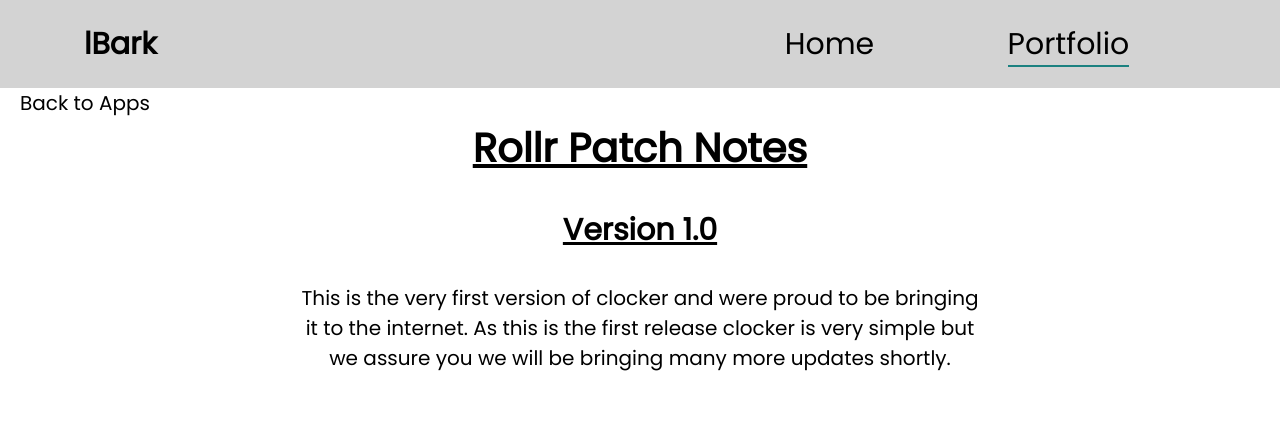
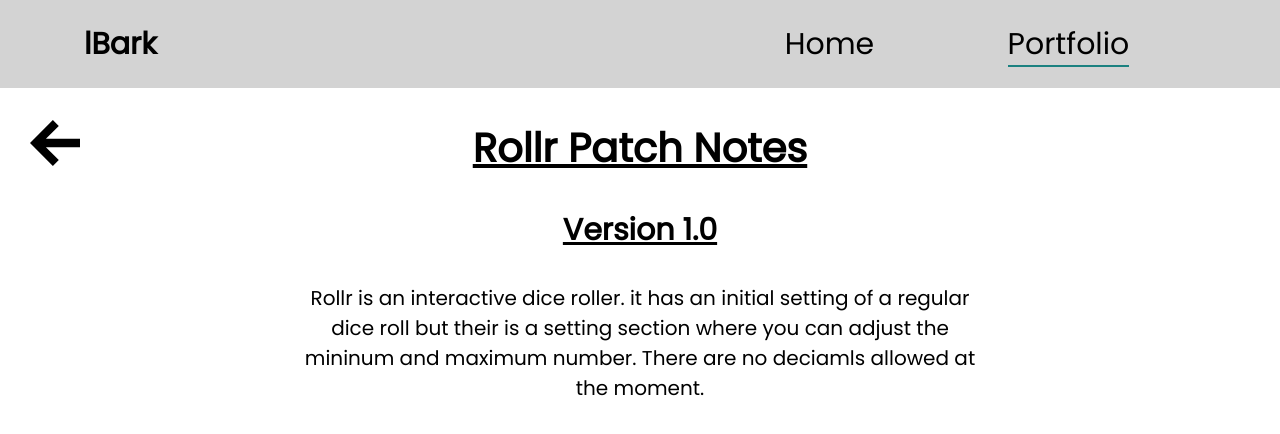
Before and after one commit to Brumus14/Brumus14.github.io, a plain HTML site: page portfolio/patch-notes/rollr.html in a window 1280 px wide. Drawn offline with Linux system fonts and the light colour scheme.

Commit message:
Small changes
added rollr patch notes. Changed back to apps to arrow.

```diff
--- a/portfolio/patch-notes/rollr.html
+++ b/portfolio/patch-notes/rollr.html
@@ -23,18 +23,24 @@
         </ul>
       </nav>
     </header>
-    <a class="back-to-apps-patch-notes" href="../../portfolio/apps.html"
-      >Back to Apps</a
-    >
+    <a
+      title="back to apps"
+      class="back-arrow-patch-notes"
+      href="../../portfolio/apps.html"
+      ><img
+        class="back-arrow-img"
+        src="../../icons/arrow.svg"
+        alt="back to apps"
+    /></a>
     <main class="patch-notes">
       <div>
         <h1 class="patch-notes-title">Rollr Patch Notes</h1>
         <h2 class="patch-notes-version">Version 1.0</h2>
         <p class="patch-notes-desc">
-          This is the very first version of clocker and were proud to be
-          bringing it to the internet. As this is the first release clocker is
-          very simple but we assure you we will be bringing many more updates
-          shortly.
+          Rollr is an interactive dice roller. it has an initial setting of a
+          regular dice roll but their is a setting section where you can adjust
+          the mininum and maximum number. There are no deciamls allowed at the
+          moment.
         </p>
       </div>
     </main>
--- a/style.css
+++ b/style.css
@@ -297,6 +297,7 @@ a {
 }
 
 .patch-notes-title {
+  margin-top: 3rem;
   font-size: 4rem;
   text-decoration: underline;
 }
@@ -312,7 +313,12 @@ a {
   font-size: 2rem;
 }
 
-.back-to-apps-patch-notes {
-  margin: 2rem;
-  font-size: 2rem;
+.back-arrow-patch-notes {
+  position: absolute;
+  margin: 3rem;
 }
+
+.back-arrow-img {
+  transform: rotateZ(180deg);
+  width: 5rem;
+}
```
Also changed, not shown: portfolio/patch-notes/clocker.html (+10 -3 lines), icons/arrow.svg (added).
